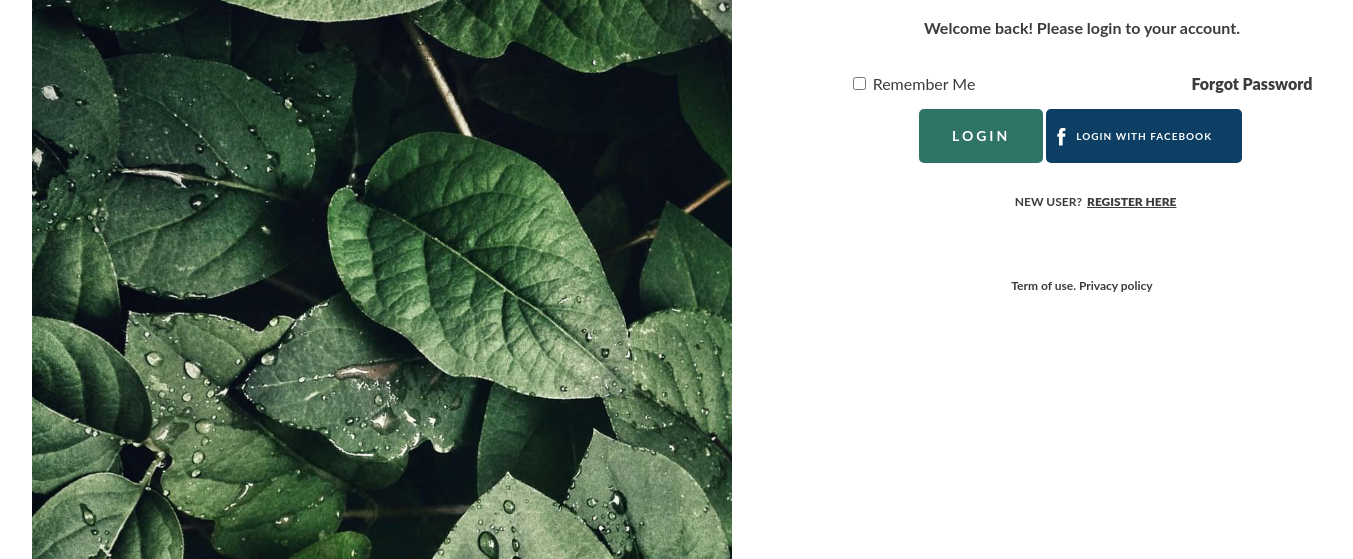
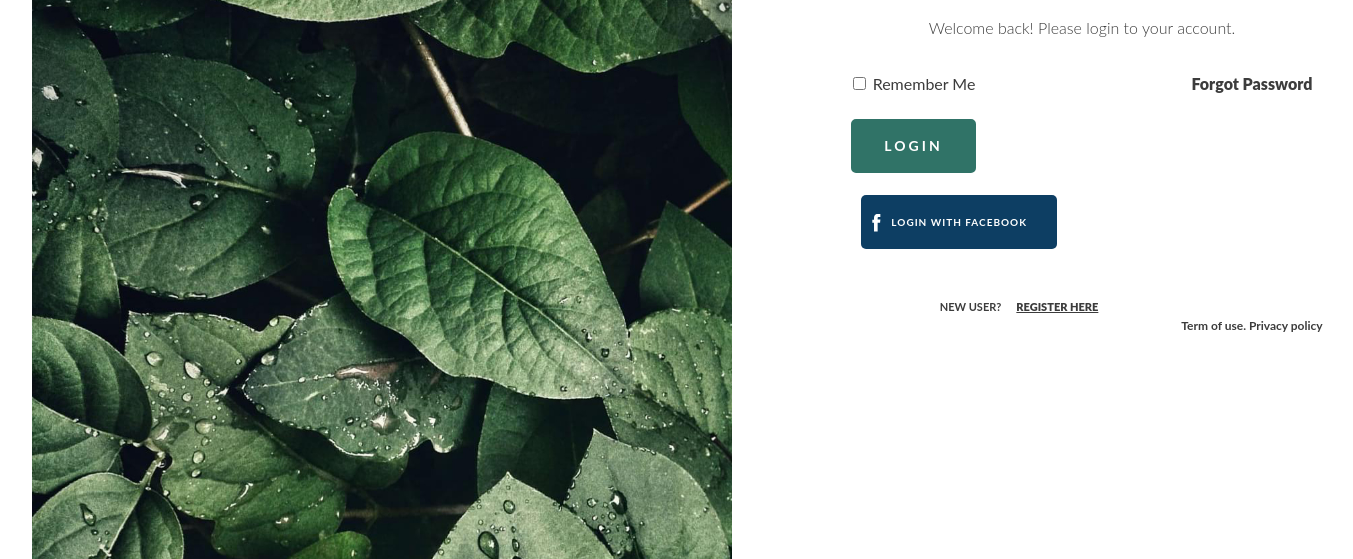
Before and after one commit to bjulliana/Seed_App, an Electron app: page index.html in a window 1600 px wide. Shown: the part 241-800 px from the top of the page, without its empty margins (68-1421 px from the left). Drawn offline with Linux system fonts and the light colour scheme.

Commit message:
other fixes
alot

```diff
--- a/css/scss/sections/_index.scss
+++ b/css/scss/sections/_index.scss
@@ -1,32 +1,19 @@
-body {
+.login {
   background-color: #307367;
   @include breakpoint(medium) {
   background-color: #fff;
   }
 }
 
-
-p{
-  font-weight: bold;
-color:#fff;
-  @include breakpoint(medium) {
- color: set-color('grey-700');
+.loginCon
+{
+ padding: 0;
+    .row {
+    padding:0;
     }
 }
 
-.loginCon {
- padding: 0;
-
-
-
-    .row {
-    padding:0;
-    }
-
-
-}
-
-.left-log  {
+.left-log {
   padding: 0;
   margin: 0;
     .bgimg {
@@ -43,7 +30,6 @@ color:#fff;
     .center-content{
     justify-content: center;
     }
-
 }
 
 .whiteLogo {
@@ -71,22 +57,17 @@ color:#fff;
     }
 }
 
-.link {
+.link
+{
 font-weight: normal;
 margin-top: auto;
 margin-bottom: auto;
 color: #fff;
-  @include breakpoint(medium) {
+      @include breakpoint(medium)
+      {
       color: set-color('grey-700');
       }
 }
-.register {
-  .column-small-6{
-width: 27%;
-padding: 0rem;
-  }
-}
-
 
 
 input[type='username'],
@@ -100,7 +81,6 @@ input[type='password'],
     display: flex;
     justify-content: space-evenly;
     color: #fff;
-
  }
 
 //     .form-field {
@@ -163,19 +143,44 @@ input[type='password'],
 //   }
 }
 
-.register p {
-font-size: rem-calc(10);
-@include breakpoint(medium) {
-font-size: rem-calc(12);
 
 
+.register
+{
+font-size: rem-calc(11);
+text-decoration: underline;
+padding-left: 5px;
+font-weight: bold;
+color:#fff;
+  @include breakpoint(large) {
+  color: set-color('grey-700');
+  font-weight: regular;
   }
 }
+.newUser
+{
+font-size: rem-calc(11);
+font-weight: bold;
+color:#fff;
+    @include breakpoint(large) {
+    color: set-color('grey-700');
+    font-weight: regular;
+    }
+}
+
+
+
 .privacytxt
 {
 display: flex;
 flex-direction: column;
 justify-content: flex-end;
 font-size: rem-calc(12);
+font-weight: bold;
+color:#fff;
+    @include breakpoint(large) {
+    color: set-color('grey-700');
+    font-weight: regular;
+    }
 
 }
--- a/index.html
+++ b/index.html
@@ -49,22 +49,25 @@
                         <div class="checkbox column-large-6">
                          <input type="checkbox" name="RememberMe" value="Remember"> Remember Me
                         </div>
-
-
                          <p class="link column-large-6 show-for-medium"><a href="#">Forgot Password</a></p>
 
                 </div>
 
-                <div class="form-field row column-large-12 column-small-6">
-                        <button class="button-white">Login</button>
-                    <button class="button-blue">Login with Facebook</button>
+                <div class="form-field row">
+                        <div class="column-large-6">
 
+                        <button class="button-white show-for-large">Login</button>
+                        <div>
+
+                         <div class="blue column-large-6">
+                         <button class="button-blue">Login with Facebook</button>
+                        </div">
      			</div>
                     <p class="link2 show-for-small"><a href="#">I forgot my password!</a></p>
 
-                <div class="register row align-center no-margin-bottom text-uppercase">
+                <div class="registerCon row align-center no-margin-bottom text-uppercase">
                     <p class="newUser column-small-6 text-right">New User?</p>
-                    <p class="register column-small-6 text-left" style="text-decoration: underline;padding-left: 5px;"><a href="#">Register Here</a></p>
+                    <p class="register column-small-6 text-left"><a href="#">Register Here</a></p>
                 </div>
 
             </form>
```
Also changed, not shown: css/main.css. Lines whose indentation alone changed are shown as unchanged.
